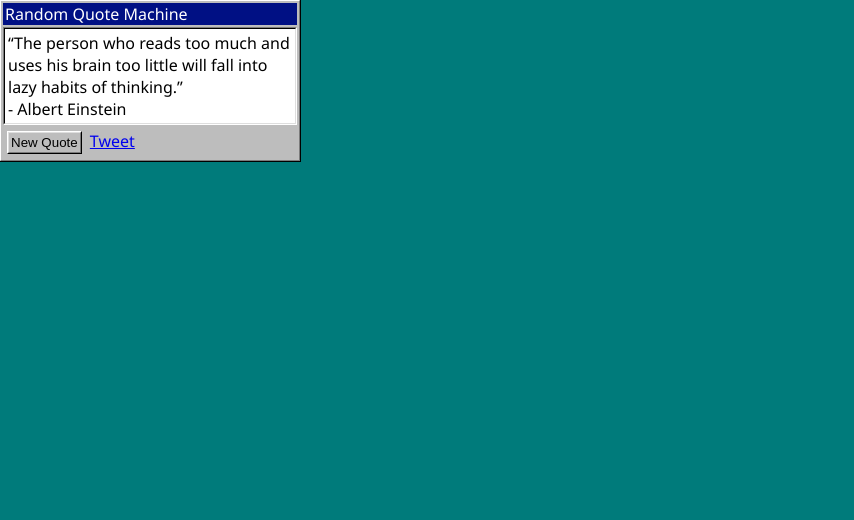
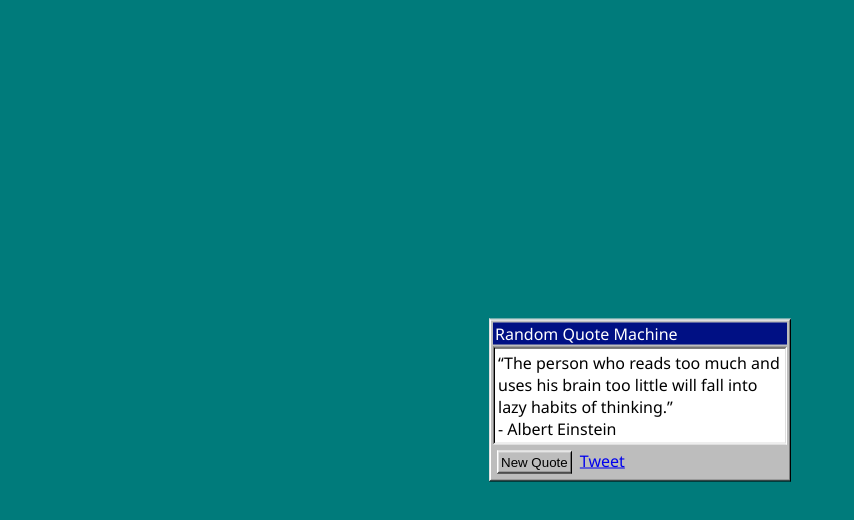
Before and after one commit to jlr910168/random-quote-machine, a website built with webpack: page src/index.html in a window 1280 px wide. Shown: the whole page, without its empty margins (0-854 px from the left). Built offline with nearby package versions, Linux system fonts and the light colour scheme.

Commit message:
center quote-box

```diff
--- a/src/style.css
+++ b/src/style.css
@@ -1,6 +1,17 @@
 html {
   font-size: 16px;
   font-family: 'Segoe UI';
+}
+
+body {
+  padding: 0;
+  margin: 0;
+  background-color: var(--main-background);
+}
+
+html, body {
+  height: 100%;
+  width: 100%;
 }
 
 * {
@@ -16,12 +27,6 @@ html {
   --elem-background: #bdbdbd;
 }
 
-body {
-  padding: 0;
-  margin: 0;
-  background-color: var(--main-background);
-}
-
 #title {
   background-color: rgb(0,16,132);
   color: white;
@@ -31,8 +36,12 @@ body {
 #quote-box {
   width: 300px;
   padding: 2px;
+  /* center quote-box */
+  position: absolute;
+  top: 50%;
+  left: 50%;
+  transform: translate(-50%, -50%);
   /* borders style */
-  position: relative;
   background-color: var(--elem-background);
   border-top:    var(--tl-main);
   border-left:   var(--tl-main);
```
